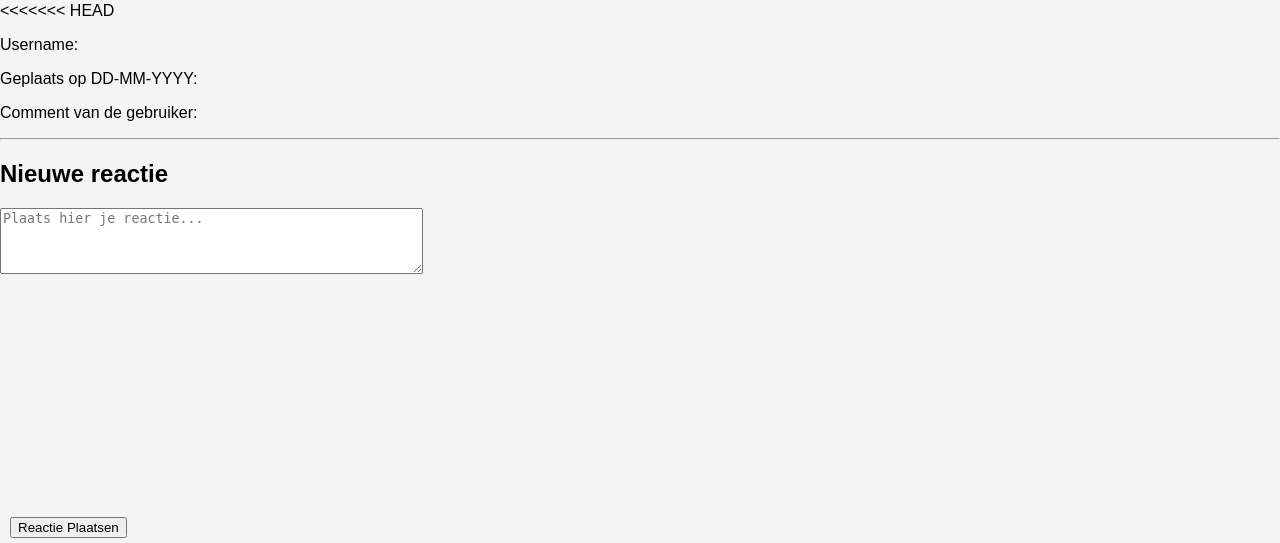
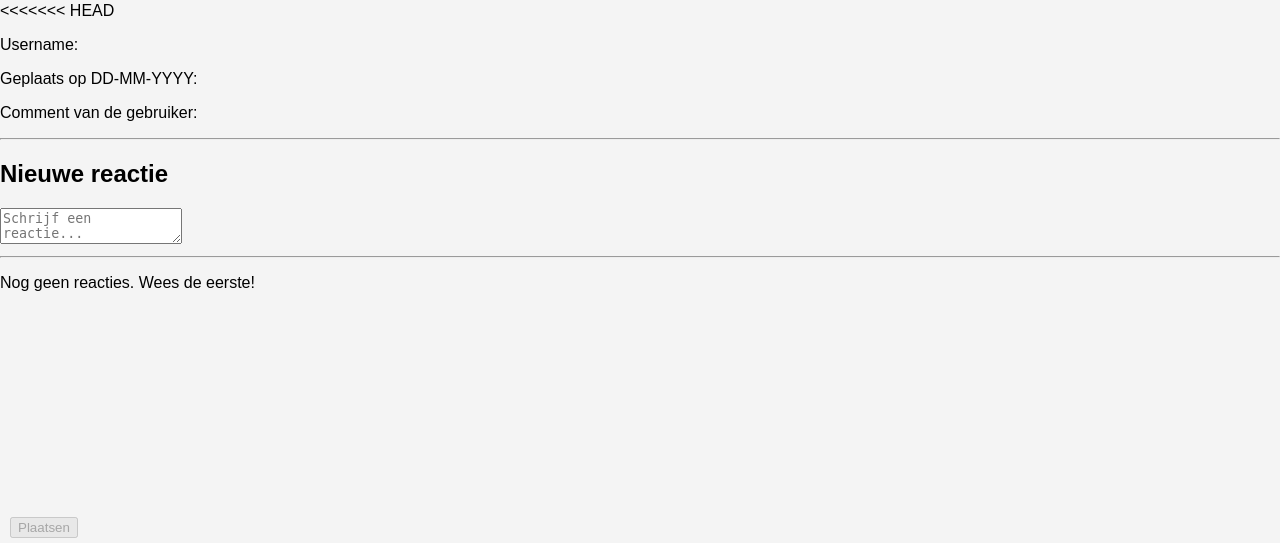
Before and after one commit to Finn740/FilmFlix, a PHP site: page /video.php in a window 1280 px wide. Shown: the part 257-800 px from the top of the page. Run offline with PHP 8.4, Linux system fonts and the light colour scheme; data that the repository does not hold is empty.

Commit message:
Enhance comment section with new input area and dynamic comment posting

```diff
--- a/video.php
+++ b/video.php
@@ -107,10 +107,63 @@ if ($_SERVER['REQUEST_METHOD'] === 'POST' && !empty($_POST['comment'])) {
 
 <h2>Nieuwe reactie</h2>
 
-<textarea rows="4" cols="50" placeholder="Plaats hier je reactie..."></textarea>
+<!-- Comment sectie -->
+<div class="wrap">
 
+  <!-- Nieuw commentaar invoer -->
+  <div class="new-comment">
+    <div class="input-area">
+      <textarea id="ta" placeholder="Schrijf een reactie..."></textarea>
+      <div class="actions">
+        <button id="btn" disabled onclick="postComment()">Plaatsen</button>
+      </div>
+    </div>
+  </div>
 
-<button>Reactie Plaatsen</button>
+  <hr />
+
+  <!-- Lijst met geplaatste reacties -->
+  <div id="list">
+    <p id="empty">Nog geen reacties. Wees de eerste!</p>
+  </div>
+
+</div>
+
+<script>
+  const ta = document.getElementById('ta');
+  const btn = document.getElementById('btn');
+  const list = document.getElementById('list');
+  const empty = document.getElementById('empty');
+
+  // Knop inschakelen zodra er tekst is
+  ta.addEventListener('input', () => {
+    btn.disabled = ta.value.trim().length === 0;
+  });
+
+  function postComment() {
+    const text = ta.value.trim();
+    if (!text) return;
+
+    // Verberg "geen reacties"-melding
+    empty.style.display = 'none';
+
+    // Maak nieuw commentaar-element
+    const el = document.createElement('div');
+    el.className = 'comment';
+    el.innerHTML = `
+      <strong>Jij</strong>
+      <span class="time">zojuist</span>
+      <p>${text.replace(/</g, '&lt;').replace(/>/g, '&gt;')}</p>
+    `;
+
+    list.appendChild(el);
+
+    // Reset invoerveld
+    ta.value = '';
+    btn.disabled = true;
+  }
+</script>
+
 
 
 
```
